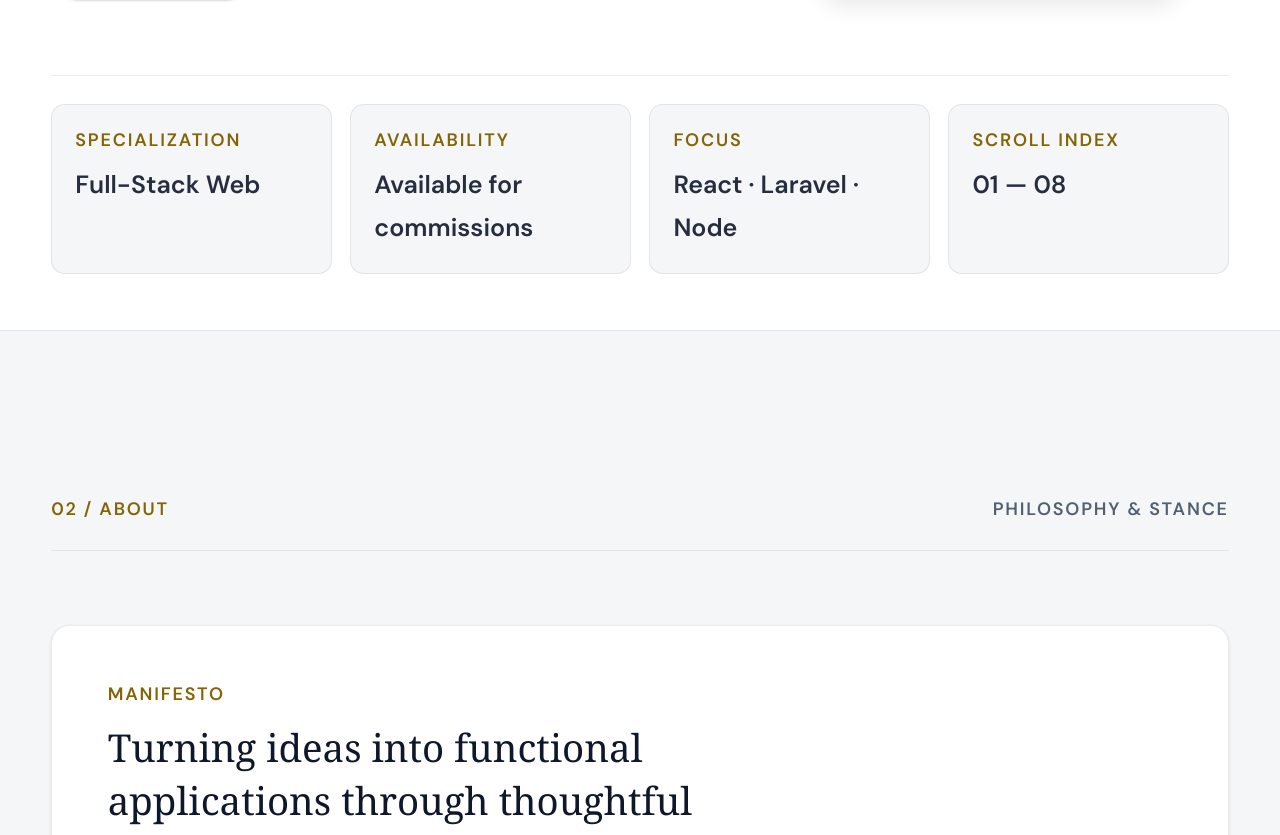
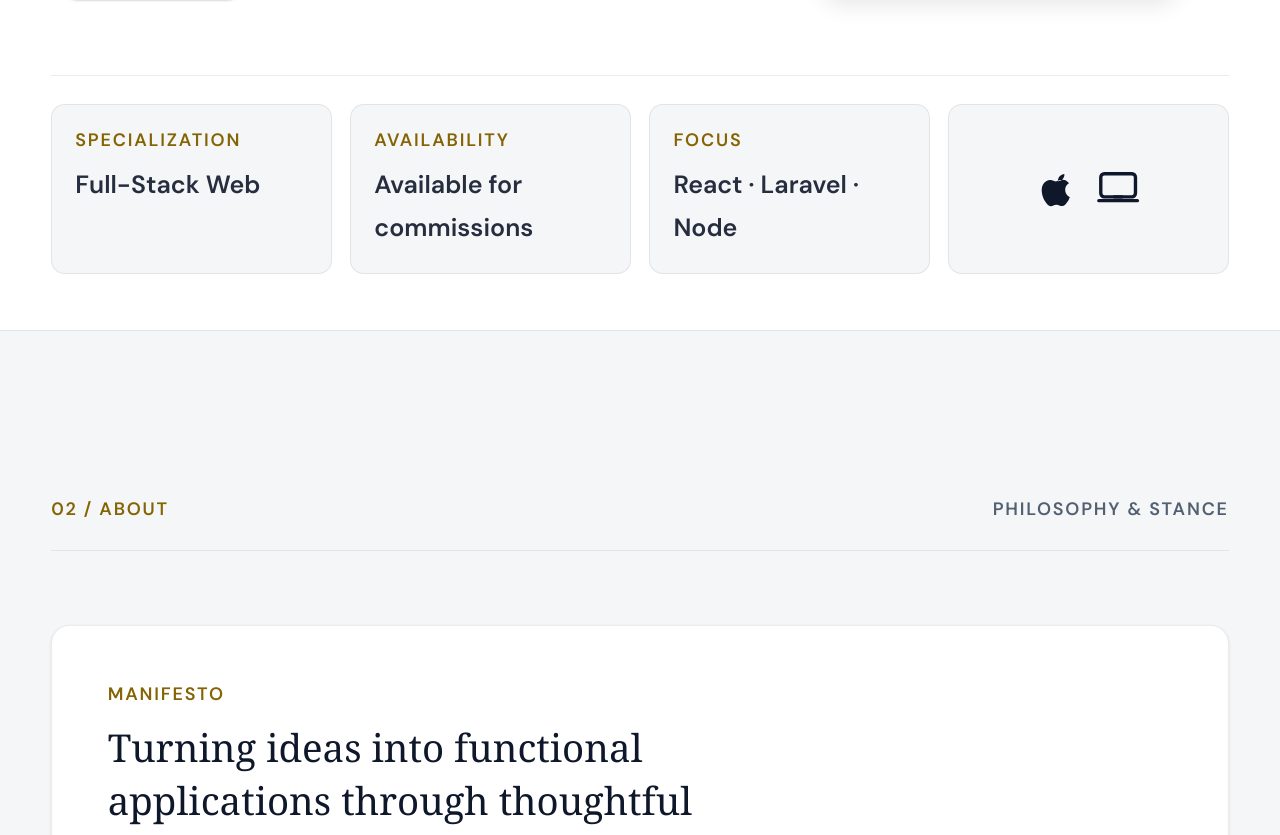
Before and after one commit to m-elangs/m-elangs.github.io, a Next.js app: page / in a window 1280 px wide. Shown: the part 891-1726 px from the top of the page. Built offline with nearby package versions, Linux system fonts and the light colour scheme.

Commit message:
style(hero): replace Scroll Index card with Apple and MacBook icons

```diff
--- a/components/Hero.tsx
+++ b/components/Hero.tsx
@@ -293,9 +293,32 @@ export default function Hero() {
             <p className="type-label text-[#856404] text-[16px]">Focus</p>
             <p className="mt-2 text-[clamp(21px,0.4vw+20px,25px)] font-bold text-fg/90">React &middot; Laravel &middot; Node</p>
           </div>
-          <div className="p-4 sm:p-5 rounded-xl bg-[#F4F6F8] border border-[rgba(15,23,42,0.08)] hover:bg-[#EEF2F6] transition-colors">
-            <p className="type-label text-[#856404] text-[16px]">Scroll Index</p>
-            <p className="mt-2 text-[clamp(21px,0.4vw+20px,25px)] font-bold text-fg/90">01 &mdash; 08</p>
+          <div className="p-4 sm:p-5 rounded-xl bg-[#F4F6F8] border border-[rgba(15,23,42,0.08)] hover:bg-[#EEF2F6] transition-colors flex items-center justify-center gap-4">
+            {/* Apple Logo */}
+            <svg
+              viewBox="0 0 24 24"
+              className="w-8 h-8 sm:w-9 sm:h-9 text-[#0F172A] shrink-0"
+              fill="currentColor"
+              aria-label="Apple"
+            >
+              <path d="M18.71 19.5c-.83 1.24-1.71 2.45-3.05 2.47-1.34.03-1.77-.79-3.29-.79-1.53 0-2 .77-3.27.82-1.31.05-2.3-1.32-3.14-2.53C4.25 17 2.94 12.45 4.7 9.39c.87-1.52 2.43-2.48 4.12-2.51 1.28-.02 2.5.87 3.29.87.78 0 2.26-1.07 3.81-.91.65.03 2.47.26 3.64 1.98-.09.06-2.17 1.28-2.15 3.81.03 3.02 2.65 4.03 2.68 4.04-.03.07-.42 1.44-1.38 2.83M15.97 6.33c.64-.78 1.08-1.86.96-2.94-.93.04-2.06.62-2.72 1.4-.58.68-1.1 1.79-.96 2.84 1.04.08 2.08-.52 2.72-1.3z" />
+            </svg>
+
+            {/* MacBook Laptop Icon */}
+            <svg
+              viewBox="0 0 24 24"
+              className="w-9 h-9 sm:w-10 sm:h-10 text-[#0F172A] shrink-0"
+              fill="none"
+              stroke="currentColor"
+              strokeWidth="1.75"
+              strokeLinecap="round"
+              strokeLinejoin="round"
+              aria-label="MacBook"
+            >
+              <rect x="3" y="4" width="18" height="12" rx="1.8" />
+              <path d="M2 18h20" />
+              <path d="M10 16h4" />
+            </svg>
           </div>
         </div>
       </div>
```
